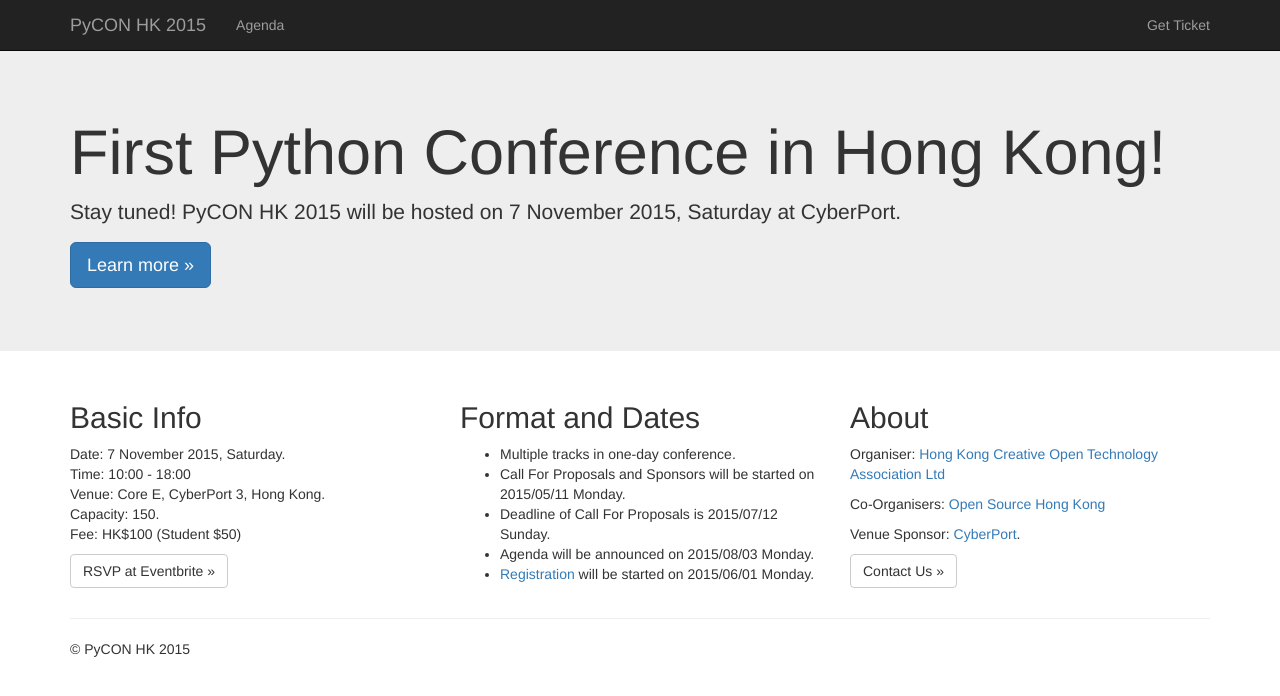
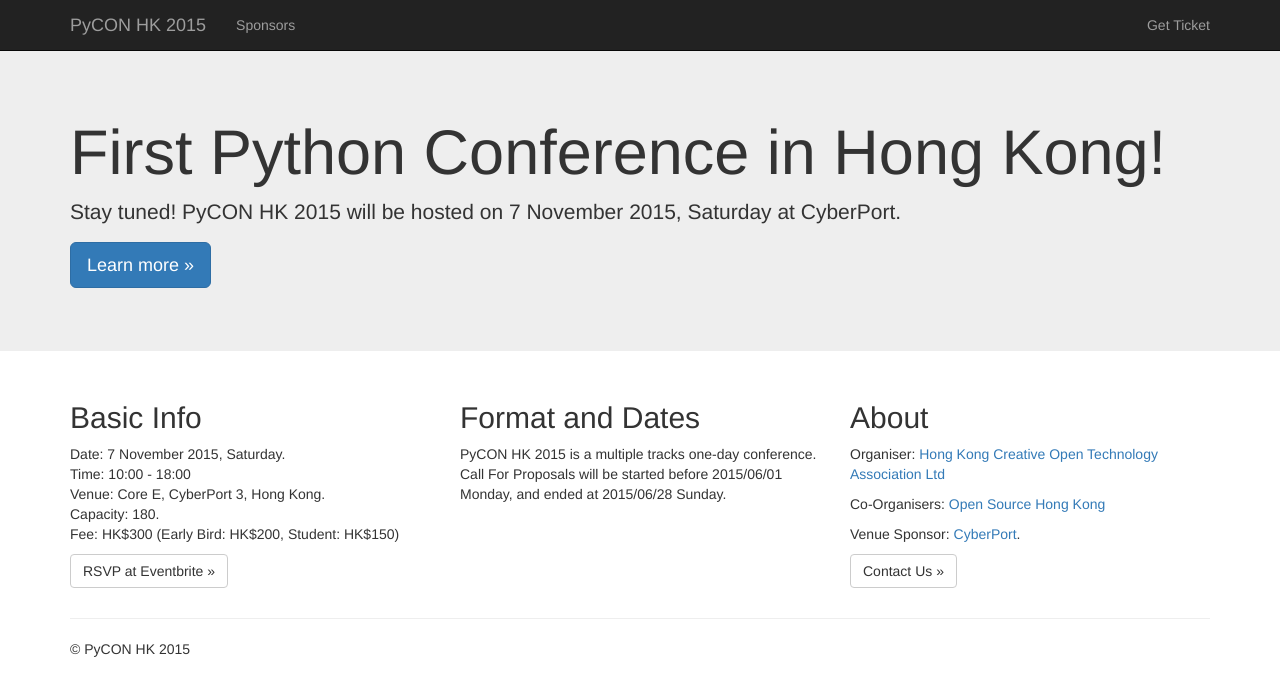
Before and after one commit to pyconhk/2015.pycon.hk, a plain HTML site: page index.html in a window 1280 px wide. Drawn offline with nearby package versions, Linux system fonts and the light colour scheme; a script that the page names is missing.

Commit message:
updated info

```diff
--- a/index.html
+++ b/index.html
@@ -37,7 +37,7 @@
         </div>
         <div id="navbar" class="navbar-collapse collapse">
           <ul class="nav navbar-nav">
-            <li><a href="#">Agenda</a></li>
+            <li><a href="#">Sponsors</a></li>
           </ul>
           <ul class="nav navbar-nav navbar-right">
             <li class="nav-highlight"><a href="https://pycon-hk-2015.eventbrite.com/">Get Ticket</a></li>
@@ -63,20 +63,14 @@
              Date: 7 November 2015, Saturday.<br>
              Time: 10:00 - 18:00<br>
              Venue: Core E, CyberPort 3, Hong Kong.<br>
-             Capacity: 150.<br>
-             Fee: HK$100 (Student $50)<br>
+             Capacity: 180.<br>
+             Fee: HK$300 (Early Bird: HK$200, Student: HK$150)<br>
           </p>
           <p><a class="btn btn-default" href="https://pycon-hk-2015.eventbrite.com/" role="button">RSVP at Eventbrite &raquo;</a></p>
         </div>
         <div class="col-md-4">
           <h2>Format and Dates</h2>
-          <p><ul>
-            <li>Multiple tracks in one-day conference.</li>
-            <li>Call For Proposals and Sponsors will be started on 2015/05/11 Monday.</li>
-            <li>Deadline of Call For Proposals is 2015/07/12 Sunday.</li>
-            <li>Agenda will be announced on 2015/08/03 Monday.</li>
-            <li><a href="https://pycon-hk-2015.eventbrite.com/">Registration</a> will be started on 2015/06/01 Monday.</li>
-          </ul></p>
+          <p>PyCON HK 2015 is a multiple tracks one-day conference. Call For Proposals will be started before 2015/06/01 Monday, and ended at 2015/06/28 Sunday.</p>
         </div>
         <div class="col-md-4">
           <h2>About</h2>
```
